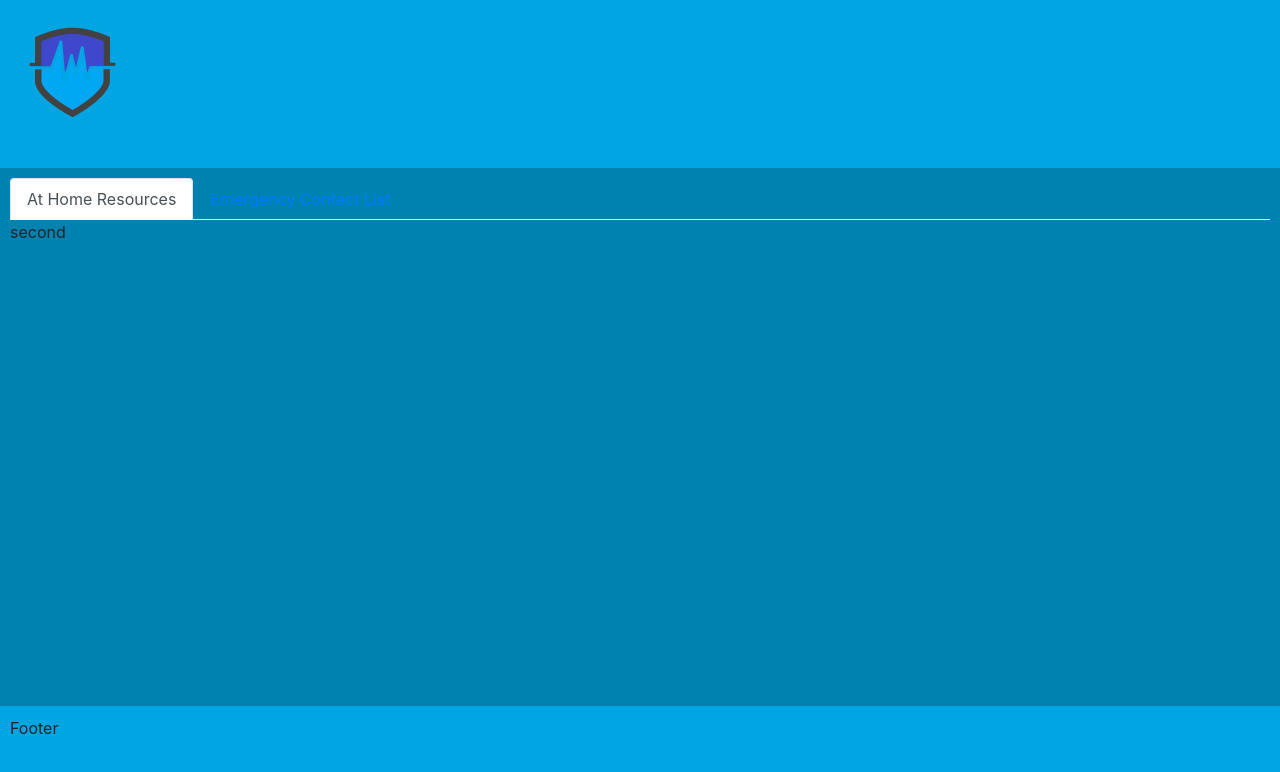
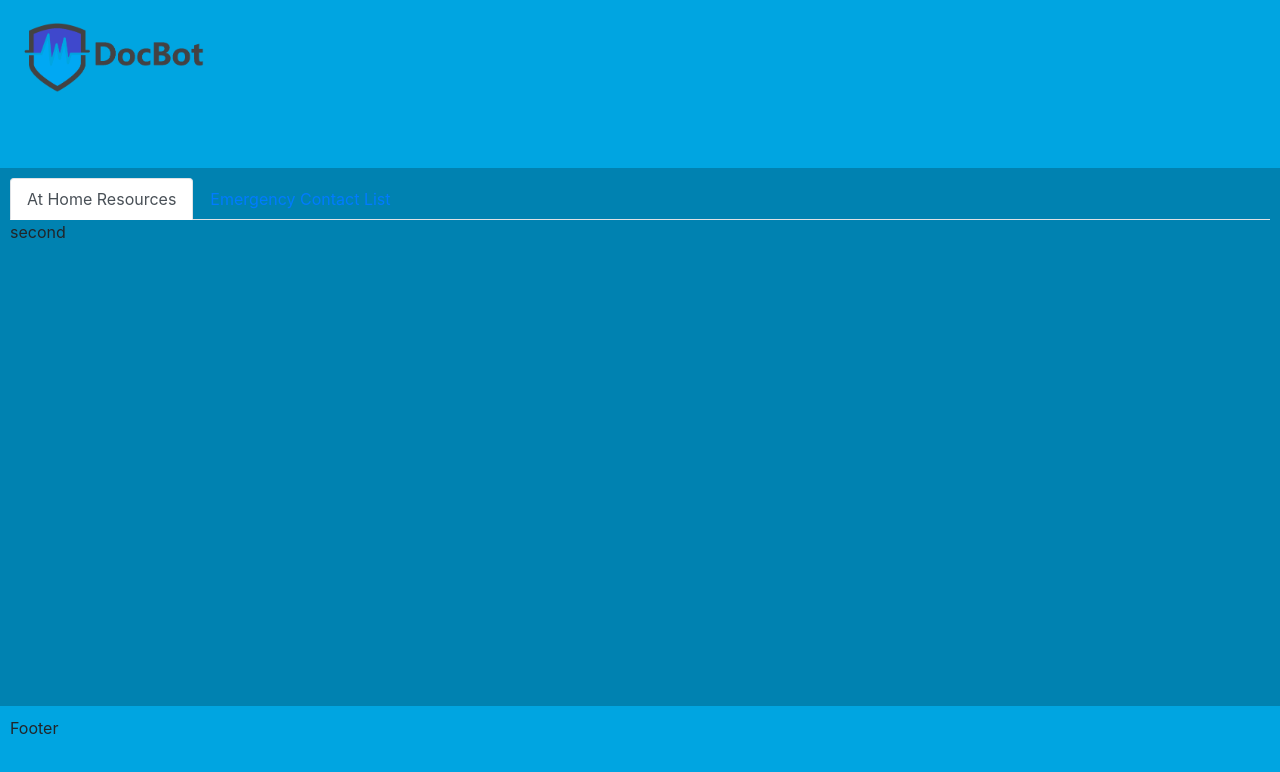
Before and after one commit to mouravievt/react-doc-bot, a React (Create React App) app in the folder react-app/: page / in a window 1280 px wide. Shown: the top 772 px of the page. Built offline with nearby package versions, Linux system fonts and the light colour scheme.

Commit message:
Changed the DocBotLogo/docbotlogo.png as well as the sizing.

```diff
--- a/react-app/src/components/Components.css
+++ b/react-app/src/components/Components.css
@@ -1,4 +1,4 @@
 .doc-bot-logo{
-    width: 125px;
+    width: 200px;
     height: auto;
 }
```
Also changed, not shown: react-app/src/components/DocBotLogo/docbotlogo.png.
